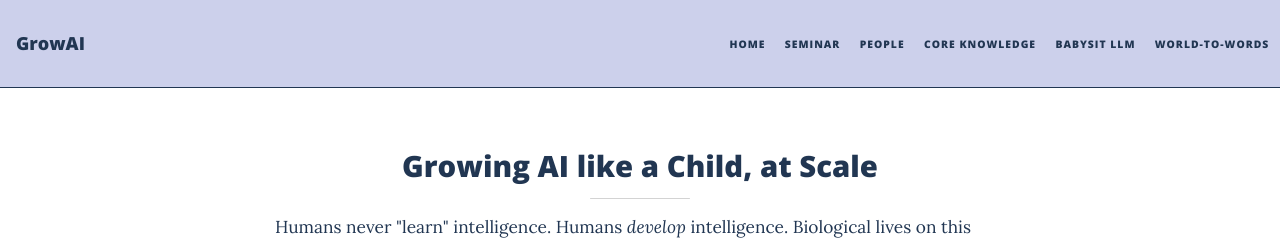
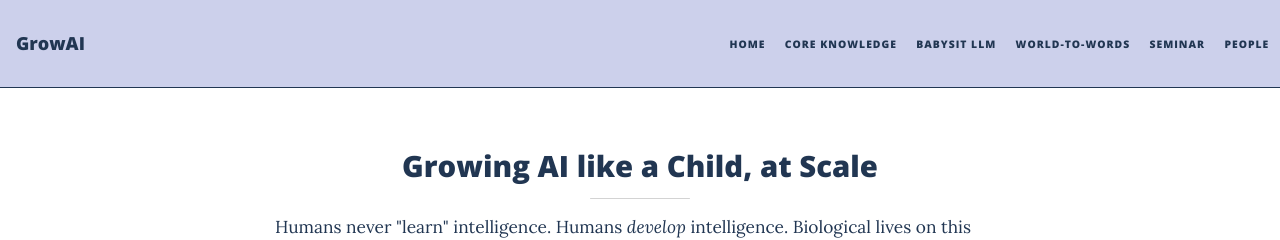
Before and after one commit to growing-ai-like-a-child/growing-ai-like-a-child.github.io, a Jekyll site: the page built from index.html, in a window 1280 px wide. Shown: the top 240 px of the page. Built offline with Jekyll 4.4.1, drawn with Linux system fonts in a browser that asks for light colours; nearby versions of some CDN libraries; the list of posts is cut into pages by our own code; part of the change alters nothing that is shown.

Commit message:
what is the situation now

```diff
--- a/_config.yml
+++ b/_config.yml
@@ -15,11 +15,11 @@ author: GrowAI
 
 navbar-links:
   Home: "/"
-  Seminar: "/pages/Seminar"
-  People: "/pages/Members"
   Core Knowledge: "/pages/Core"
   BabySit LLM: "/pages/BabySit"
   World-to-Words: "/pages/OctoBERT"
+  Seminar: "/pages/Seminars"
+  People: "/pages/Members"
 
 
 # Image to show in the navigation bar - works best with a square image
```
